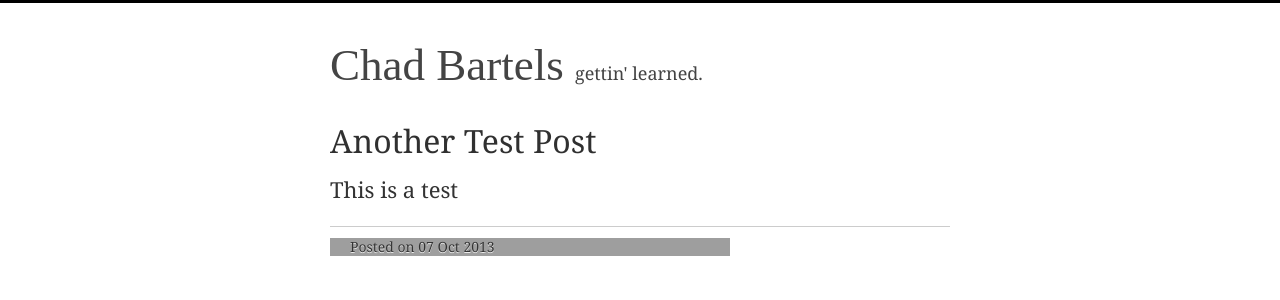
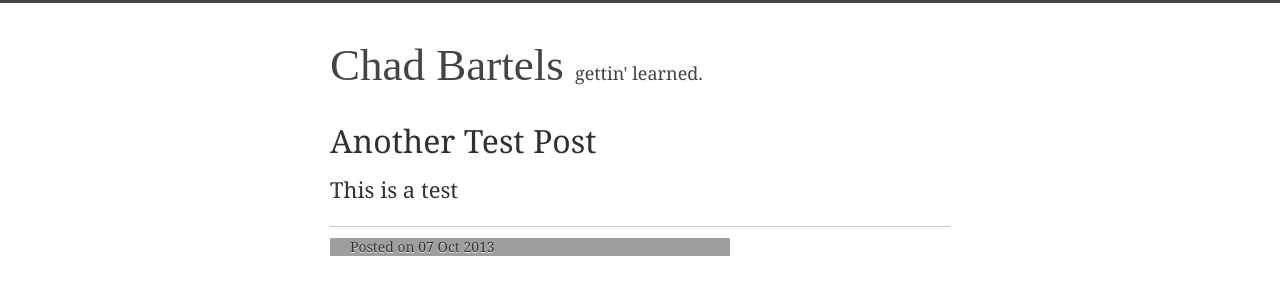
Before and after one commit to chaddy81/chaddy81.github.io, a Jekyll site: the page built from _posts/2013-10-07-test-post2.md, in a window 1280 px wide. Shown: the top 300 px of the page. Built offline with Jekyll 4.4.1, drawn with Linux system fonts in a browser that asks for light colours; some web fonts are replaced; grey boxes are pictures that could not be loaded.

Commit message:
second test post

```diff
--- a/stylesheets/stylesheet.css
+++ b/stylesheets/stylesheet.css
@@ -48,7 +48,7 @@ table {
 
 /* LAYOUT STYLES */
 body {
-  border-top: 3px solid #000;
+  border-top: 3px solid #444;
   font-size: 1em;
   line-height: 1.5;
   font-family: 'Helvetica Neue', Helvetica, Arial, serif;
```
